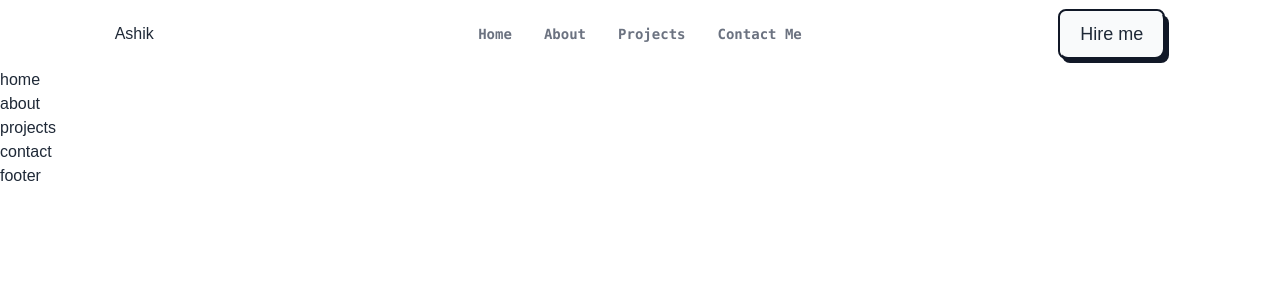
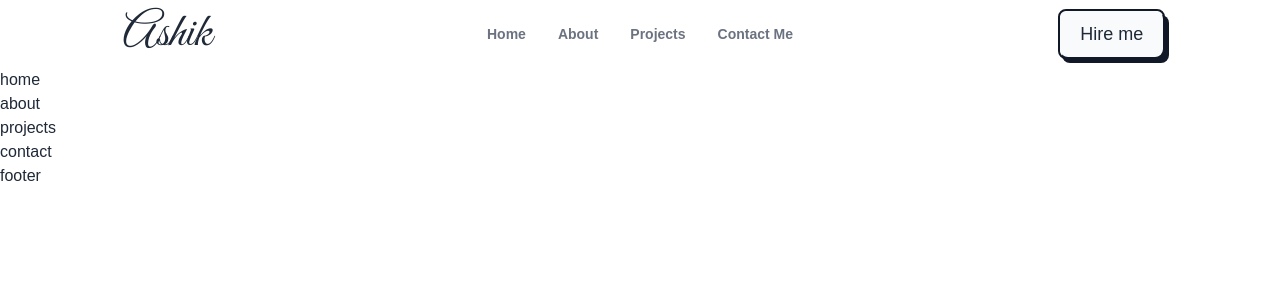
Before and after one commit to Ashik465/portfolio, a React (Vite) app: page / in a window 1280 px wide. Shown: the top 300 px of the page. Built offline with nearby package versions, Linux system fonts and the light colour scheme.

Commit message:
nav bar done

```diff
--- a/src/App.jsx
+++ b/src/App.jsx
@@ -11,7 +11,7 @@ function App() {
   return (
     <>
       <Router>
-        <nav className="w-10/12 mx-auto">
+        <nav className="w-10/12 mx-auto container">
           <div className="navbar bg-base-100">
             <div className="navbar-start">
               <div className="dropdown">
@@ -58,7 +58,9 @@ function App() {
                 </ul>
               </div>
               <Link to="/" className="">
-                <h1>Ashik</h1>
+              <div>
+        <h1 className="text-5xl font-signature md:ml-2">Ashik</h1>
+      </div>
               </Link>
             </div>
             <div className="navbar-center hidden lg:flex">
--- a/src/index.css
+++ b/src/index.css
@@ -1,3 +1,5 @@
+@import url('https://fonts.googleapis.com/css2?family=Great+Vibes&display=swap');
+
 @tailwind base;
 @tailwind components;
 @tailwind utilities;
--- a/tailwind.config.js
+++ b/tailwind.config.js
@@ -6,6 +6,9 @@ export default {
   ],
   theme: {
     extend: {},
+    fontFamily: {
+      signature: ["Great Vibes"],
+    },
   },
   plugins: [require("daisyui")],
 }
```
